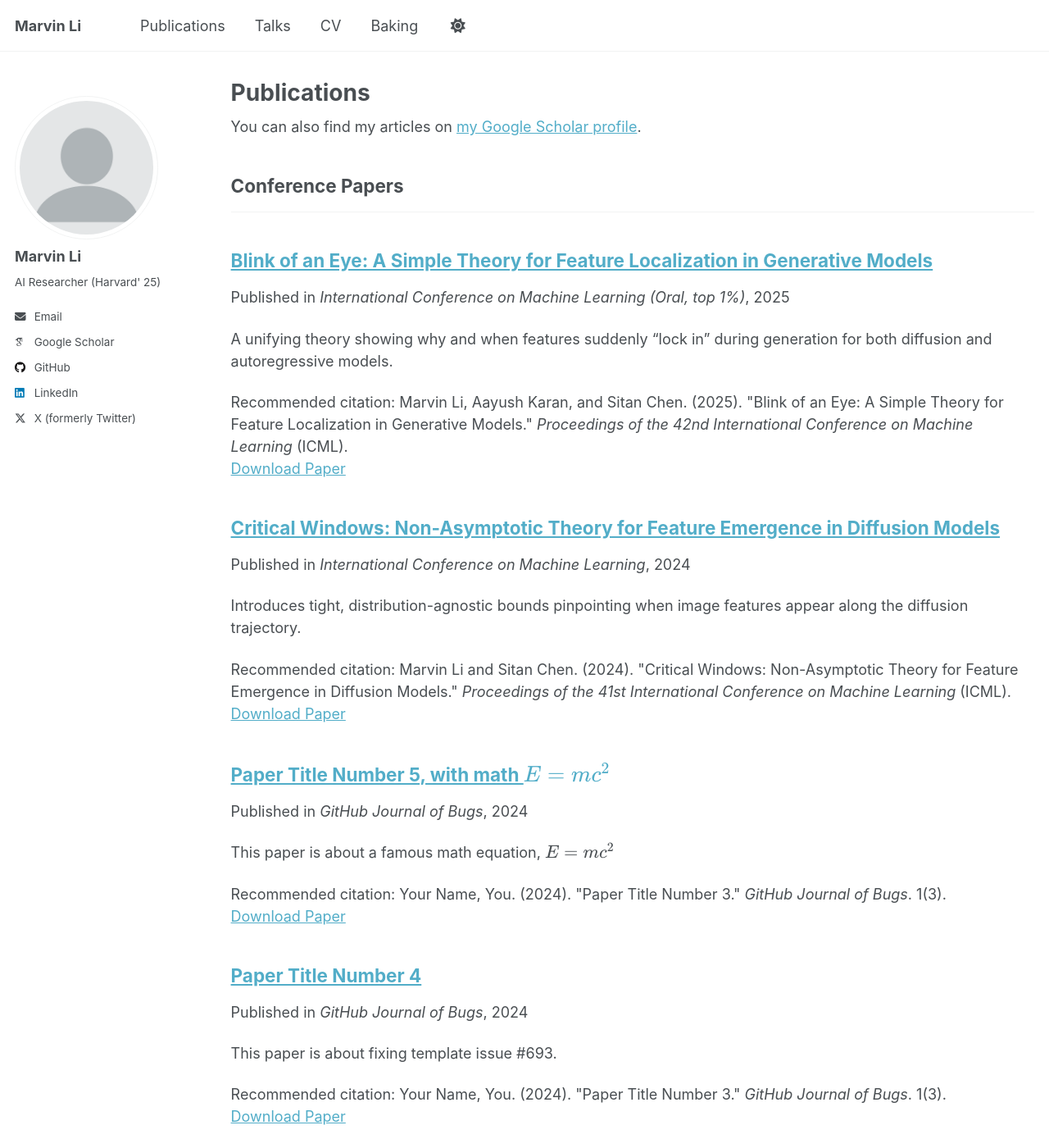
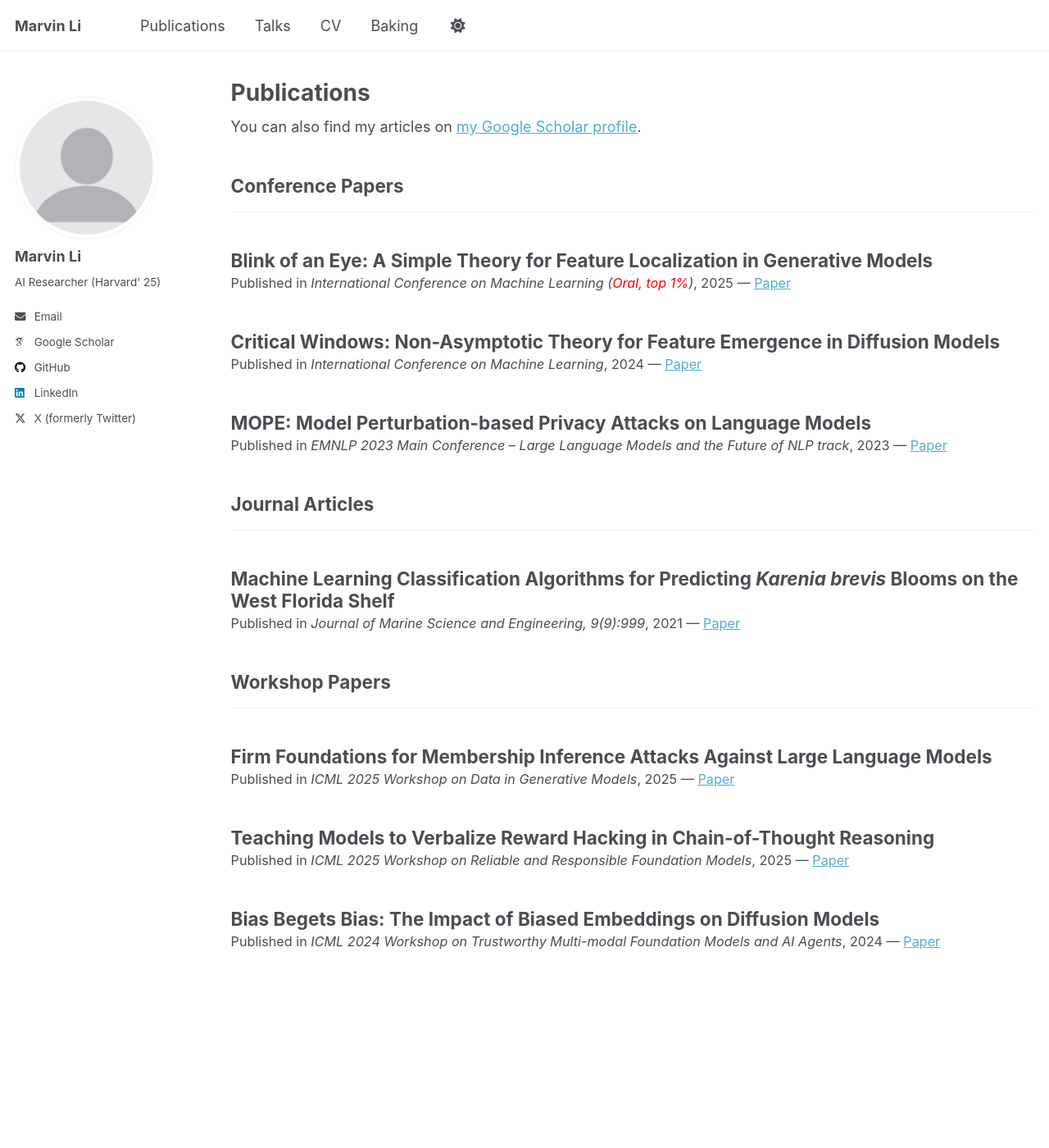
Before and after one commit to marvinfli/marvinfli.github.io, a Jekyll site: the page built from _pages/publications.html, in a window 1280 px wide and 1400 px high. Shown: the whole window at 82% size. Built offline with Jekyll 4.4.1, drawn with Linux system fonts in a browser that asks for light colours; some web fonts are replaced; a script that is not in the unit is left out; some of the changed text lies outside the part shown.

Commit message:
new changes

```diff
--- a/_includes/archive-single.html
+++ b/_includes/archive-single.html
@@ -12,8 +12,8 @@
   {% assign title = post.title %}
 {% endif %}
 
-<div class="{{ include.type | default: "list" }}__item">
-  <article class="archive__item" itemscope itemtype="http://schema.org/CreativeWork">
+<div class="{{ include.type | default: "list" }}__item"{% if post.collection == 'publications' %} style="margin-bottom:0.2rem"{% endif %}>
+  <article class="archive__item pub" itemscope itemtype="http://schema.org/CreativeWork"{% if post.collection == 'publications' %} style="margin:0"{% endif %}>
     {% if include.type == "grid" and teaser %}
       <div class="archive__item-teaser">
         <img src=
@@ -26,6 +26,11 @@
       </div>
     {% endif %}
 
+    {% if post.collection == 'publications' %}
+      {% assign paper_link = post.paperurl | default: post.link | default: post.url %}
+      <h2 class="archive__item-title" style="margin-bottom:0" itemprop="headline">{{ title }}</h2>
+      <span style="font-size:90%">Published in <i>{{ post.venue }}</i>{% if post.note %} <span style="color:red">{{ post.note }}</span>{% endif %}, {{ post.date | date: "%Y" }} — <a href="{{ paper_link }}">Paper</a></span>
+    {% else %}
       <h2 class="archive__item-title" itemprop="headline">
         {% if post.link %}
           <a href="{{ post.link }}">{{ title }}</a> <a href="{{ base_path }}{{ post.url }}" rel="permalink"><i class="fa fa-link" aria-hidden="true" title="permalink"></i><span class="sr-only">Permalink</span></a>
@@ -33,6 +38,7 @@
           <a href="{{ base_path }}{{ post.url }}" rel="permalink">{{ title }}</a>
         {% endif %}
       </h2>
+    {% endif %}
 
     {% if post.read_time %}
       <p class="page__meta"><i class="fa fa-clock" aria-hidden="true"></i> {% include read-time.html %}</p>
@@ -41,17 +47,20 @@
         {% if post.collection == 'teaching' %}
           <p> {{ post.type }}, <i>{{ post.venue }}</i>, {{ post.date | default: "1900-01-01" | date: "%Y" }} </p>
         {% elsif post.collection == 'publications' %}
-          <p>Published in <i>{{ post.venue }}</i>, {{ post.date | default: "1900-01-01" | date: "%Y" }} </p>
+          {% comment %} removed duplicate meta for publications {% endcomment %}
         {% elsif post.date %}
          <p class="page__date"><strong><i class="fa fa-fw fa-calendar" aria-hidden="true"></i> {{ site.data.ui-text[site.locale].date_label | default: "Published:" }}</strong> <time datetime="{{ post.date | default: "1900-01-01" | date_to_xmlschema }}">{{ post.date | default: "1900-01-01" | date: "%B %d, %Y" }}</time></p>
         {% endif %}
 
+    {% if post.collection != 'publications' %}
         {% if post.excerpt and site.read_more != 'enabled' %}
         <p class="archive__item-excerpt" itemprop="description">{{ post.excerpt | markdownify }}</p>
         {% elsif post.excerpt and site.read_more == 'enabled' %}
         <p class="archive__item-excerpt" itemprop="description"><p>{{ post.excerpt | markdownify | remove: '<p>' | remove: '</p>' }}<strong><a href="{{ base_path }}{{ post.url }}" rel="permalink"> Read more</a></strong></p></p>
         {% endif %}
+    {% endif %}
 
+    {% if post.collection != 'publications' %}
         {% if post.citation and post.paperurl and post.slidesurl and post.bibtexurl %}
           <p>Recommended citation: {{ post.citation }}<br /><a href="{{ post.paperurl }}">Download Paper</a> | <a href="{{ post.slidesurl }}">Download Slides</a> | <a href="{{ post.bibtexurl }}">Download Bibtex</a></p>
         {% elsif post.citation and post.paperurl and post.slidesurl %}
@@ -66,8 +75,6 @@
           <p>Recommended citation: {{ post.citation }}<br /><a href="{{ post.slidesurl }}">Download Slides</a></p>
         {% elsif post.citation and post.bibtexurl %}
           <p>Recommended citation: {{ post.citation }}<br /><a href="{{ post.bibtexurl }}">Download Bibtex</a></p>
-    {% elsif post.citation %}
-      <p>Recommended citation: {{ post.citation }}</p>
         {% elsif post.paperurl and post.bibtexurl %}
           <p><a href=" {{ post.paperurl }} ">Download Paper</a> | <a href="{{ post.bibtexurl }}">Download Bibtex</a></p>
         {% elsif post.paperurl %}
@@ -79,6 +86,7 @@
         {% elsif post.bibtexurl %}
           <p><a href="{{ post.bibtexurl }}">Download Bibtex</a></p>
         {% endif %}
+    {% endif %}
 
   </article>
 </div>
--- a/_publications/2009-10-01-paper-title-number-1.md
+++ /dev/null
@@ -1,14 +0,0 @@
----
-title: "Paper Title Number 1"
-collection: publications
-category: manuscripts
-permalink: /publication/2009-10-01-paper-title-number-1
-excerpt: 'This paper is about the number 1. The number 2 is left for future work.'
-date: 2009-10-01
-venue: 'Journal 1'
-slidesurl: 'http://academicpages.github.io/files/slides1.pdf'
-paperurl: 'http://academicpages.github.io/files/paper1.pdf'
-bibtexurl: 'http://academicpages.github.io/files/bibtex1.bib'
-citation: 'Your Name, You. (2009). &quot;Paper Title Number 1.&quot; <i>Journal 1</i>. 1(1).'
----
-The contents above will be part of a list of publications, if the user clicks the link for the publication than the contents of section will be rendered as a full page, allowing you to provide more information about the paper for the reader. When publications are displayed as a single page, the contents of the above "citation" field will automatically be included below this section in a smaller font.
--- a/_publications/2010-10-01-paper-title-number-2.md
+++ /dev/null
@@ -1,14 +0,0 @@
----
-title: "Paper Title Number 2"
-collection: publications
-category: manuscripts
-permalink: /publication/2010-10-01-paper-title-number-2
-excerpt: 'This paper is about the number 2. The number 3 is left for future work.'
-date: 2010-10-01
-venue: 'Journal 1'
-slidesurl: 'http://academicpages.github.io/files/slides2.pdf'
-paperurl: 'http://academicpages.github.io/files/paper2.pdf'
-citation: 'Your Name, You. (2010). &quot;Paper Title Number 2.&quot; <i>Journal 1</i>. 1(2).'
----
-
-The contents above will be part of a list of publications, if the user clicks the link for the publication than the contents of section will be rendered as a full page, allowing you to provide more information about the paper for the reader. When publications are displayed as a single page, the contents of the above "citation" field will automatically be included below this section in a smaller font.
--- a/_publications/2015-10-01-paper-title-number-3.md
+++ /dev/null
@@ -1,14 +0,0 @@
----
-title: "Paper Title Number 3"
-collection: publications
-category: manuscripts
-permalink: /publication/2015-10-01-paper-title-number-3
-excerpt: 'This paper is about the number 3. The number 4 is left for future work.'
-date: 2015-10-01
-venue: 'Journal 1'
-slidesurl: 'http://academicpages.github.io/files/slides3.pdf'
-paperurl: 'http://academicpages.github.io/files/paper3.pdf'
-citation: 'Your Name, You. (2015). &quot;Paper Title Number 3.&quot; <i>Journal 1</i>. 1(3).'
----
-
-The contents above will be part of a list of publications, if the user clicks the link for the publication than the contents of section will be rendered as a full page, allowing you to provide more information about the paper for the reader. When publications are displayed as a single page, the contents of the above "citation" field will automatically be included below this section in a smaller font.
--- a/_publications/2025-06-08-paper-title-number-5.md
+++ /dev/null
@@ -1,13 +0,0 @@
----
-title: "Paper Title Number 5, with math $$E=mc^2$$"
-collection: publications
-category: conferences
-permalink: /publication/2024-02-17-paper-title-number-4
-excerpt: 'This paper is about a famous math equation, $$E=mc^2$$'
-date: 2024-02-17
-venue: 'GitHub Journal of Bugs'
-paperurl: 'http://academicpages.github.io/files/paper3.pdf'
-citation: 'Your Name, You. (2024). &quot;Paper Title Number 3.&quot; <i>GitHub Journal of Bugs</i>. 1(3).'
----
-
-Using [MathJax](https://www.mathjax.org/) in the description is supported - $$E=mc^2$$ - however, the use must be mindful that the default delimiters are `$$...$$` and `\\[...\\]` which differs from the `$...$` that is typically expected.
--- /dev/null
+++ b/_publications/2025-07-15-cot-faithfulness.md
@@ -0,0 +1,11 @@
+---
+title: "Teaching Models to Verbalize Reward Hacking in Chain-of-Thought Reasoning"
+collection: publications
+category: workshops
+permalink: /publication/2025-cot-faithfulness
+excerpt: ''
+date: 2025-07-15
+venue: 'ICML 2025 Workshop on Reliable and Responsible Foundation Models'
+paperurl: ''
+citation: 'Miles Turpin, Andy Arditi, Marvin Li, Joe Benton, and Julian Michael. (2025). "Teaching Models to Verbalize Reward Hacking in Chain-of-Thought Reasoning." <i>ICML Workshop on Reliable and Responsible Foundation Models</i>.'
+---
--- a/_publications/2025-07-15-firm-foundations-mia.md
+++ b/_publications/2025-07-15-firm-foundations-mia copy.md
@@ -9,5 +9,3 @@ venue: 'ICML 2025 Workshop on Data in Generative Models'
 paperurl: ''
 citation: 'Jeffrey Wang*, Jason Wang*, Marvin Li*, and Seth Neel. (2025). "Firm Foundations for Membership Inference Attacks Against Large Language Models." <i>ICML Workshop on Data in Generative Models</i>.'
 ---
-
-We present new theoretical guarantees and practical attacks that expose training-data leakage in state-of-the-art language models.
```
Also changed, not shown: _publications/2024-02-17-paper-title-number-4.md (deleted, +0 -13 lines), _publications/2025-02-01-blink-of-an-eye.md (+1 -1 lines). Lines whose indentation alone changed are shown as unchanged.
